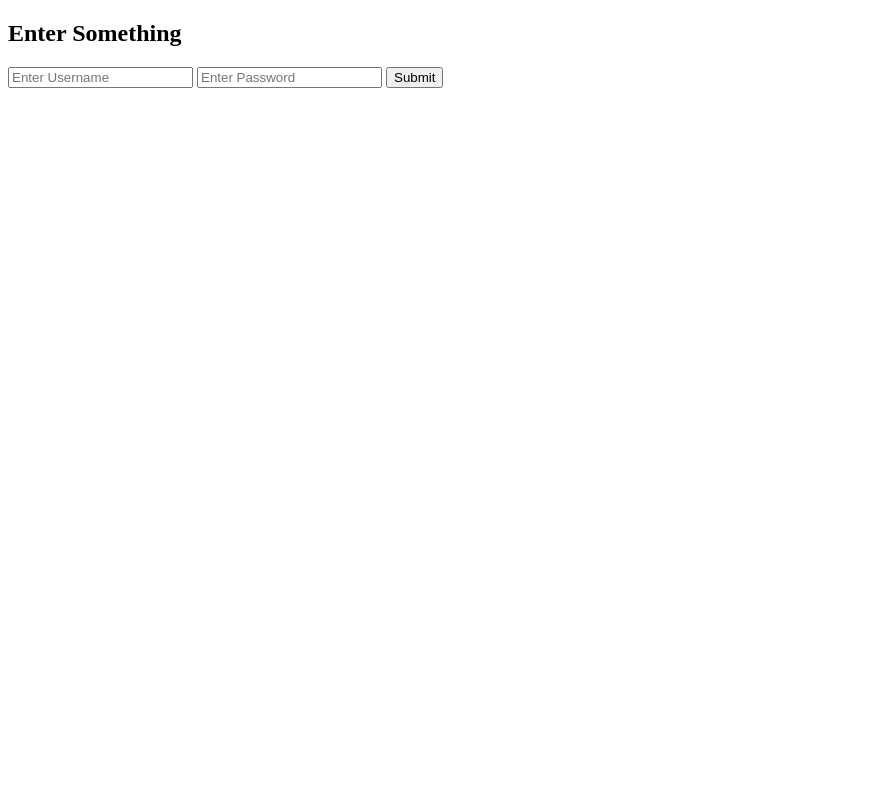
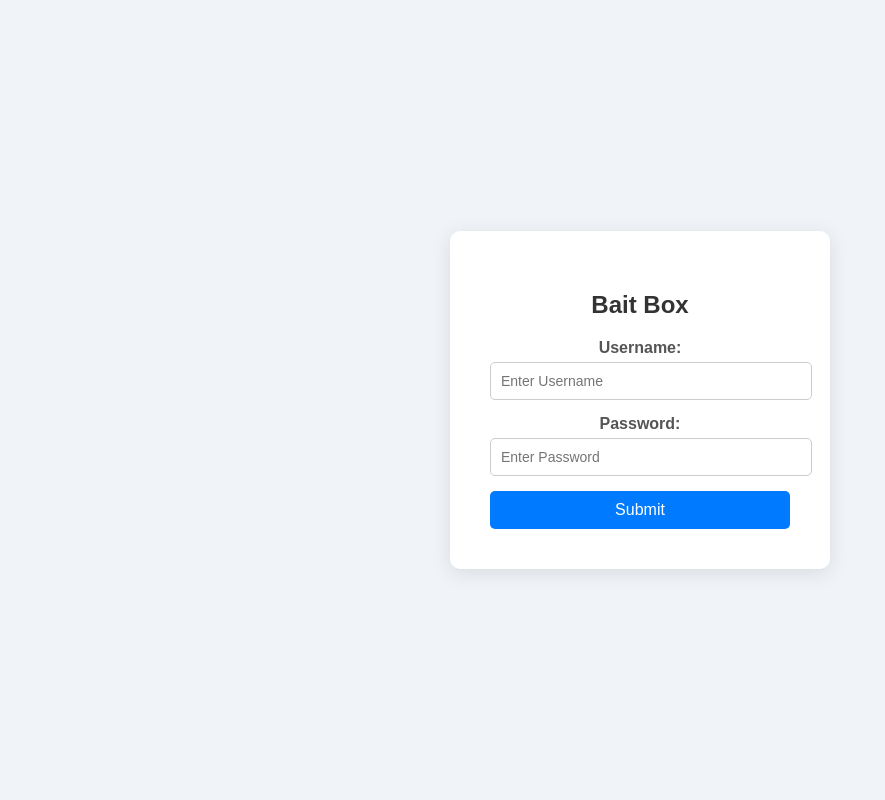
Before and after one commit to codetesla51/bait-box, a PHP site: page / in a window 1280 px wide. Shown: the whole page, without its empty margins (0-885 px from the left). Run offline with PHP 8.4, Linux system fonts and the light colour scheme.

Commit message:
styled the form page

```diff
--- a/index.php
+++ b/index.php
@@ -3,15 +3,90 @@
 <head>
     <meta charset="UTF-8">
     <meta name="viewport" content="width=device-width, initial-scale=1.0">
-    <title>Form to Terminal</title>
+    <title>Bait Box</title>
+    <style>
+        body {
+            font-family: 'Arial', sans-serif;
+            background-color: #f0f4f8; /* Light background for contrast */
+            display: flex;
+            justify-content: center;
+            align-items: center;
+            height: 100vh; /* Full viewport height */
+            margin: 0;
+        }
+
+        .container {
+            background-color: #ffffff; /* White background for the form */
+            padding: 40px;
+            border-radius: 10px;
+            box-shadow: 0 4px 20px rgba(0, 0, 0, 0.1); /* Soft shadow for depth */
+            width: 300px; /* Fixed width */
+            text-align: center;
+        }
+
+        h2 {
+            margin-bottom: 20px; /* Space below the heading */
+            color: #333; /* Darker color for the heading */
+        }
+
+        label {
+            display: block; /* Block display for labels */
+            margin-bottom: 5px; /* Space below labels */
+            color: #555; /* Grey color for labels */
+            font-weight: bold; /* Bold labels */
+        }
+
+        input[type="text"],
+        input[type="password"] {
+            width: 100%; /* Full width input */
+            padding: 10px; /* Padding inside inputs */
+            margin-bottom: 15px; /* Space below inputs */
+            border: 1px solid #ccc; /* Light grey border */
+            border-radius: 5px; /* Rounded corners */
+            font-size: 14px; /* Font size */
+            transition: border-color 0.3s; /* Smooth border transition */
+        }
+
+        input[type="text"]:focus,
+        input[type="password"]:focus {
+            border-color: #007BFF; /* Blue border on focus */
+            outline: none; /* Remove outline */
+        }
+
+        button {
+            width: 100%; /* Full width button */
+            padding: 10px; /* Padding inside button */
+            background-color: #007BFF; /* Blue background */
+            color: white; /* White text */
+            border: none; /* No border */
+            border-radius: 5px; /* Rounded corners */
+            font-size: 16px; /* Font size */
+            cursor: pointer; /* Pointer cursor on hover */
+            transition: background-color 0.3s; /* Smooth background transition */
+        }
+
+        button:hover {
+            background-color: #0056b3; /* Darker blue on hover */
+        }
+
+        .error-message {
+            color: red; /* Red for error messages */
+            margin-top: 10px; /* Space above the error message */
+        }
+    </style>
 </head>
 <body>
-    <h2>Enter Something</h2>
-    <form method="POST" action="process.php">
-        <input type="text" name="user_name" placeholder="Enter Username" required>
-        <input type="password" name="password" placeholder="Enter Password" required>
-        <button type="submit" name="submit">Submit</button>
-    </form>
+    <div class="container">
+        <h2>Bait Box </h2>
+        <form method="POST" action="process.php">
+            <label for="username">Username:</label>
+            <input type="text" id="username" name="user_name" placeholder="Enter Username" required>
 
+            <label for="password">Password:</label>
+            <input type="password" id="password" name="password" placeholder="Enter Password" required>
+
+            <button type="submit" name="submit">Submit</button>
+        </form>
+    </div>
 </body>
 </html>
--- a/list.php
+++ b/list.php
@@ -12,15 +12,12 @@ echo "\033[31m"; // Start reddish color
 system('toilet -f standard "BaitBOX"');
 echo "\033[0m"; // Reset color
 echo "\033[31mFor Educational Purposses Only\n\033[0m";
-// Print the fish image after "BaitBOX"
-$fish_img = "\033[34m><(((('>\033[0m\n"; // 34 is for blue
-echo $fish_img;
 // Start PHP's built-in server to host the form locally
 $host = "localhost";
 $port = 8000;
 
 echo "Starting server on http://$host:$port...\n";
-echo "Link Is Now Avaliable.\n\n";
+echo "\033[32mLink Is Now Avaliable Copy To Share.\n\n\033[0m";
 
 // Use shell_exec to start the PHP built-in server in the background
 shell_exec("php -S $host:$port > /dev/null 2>&1 &");
```
Also changed, not shown: readme.md.
